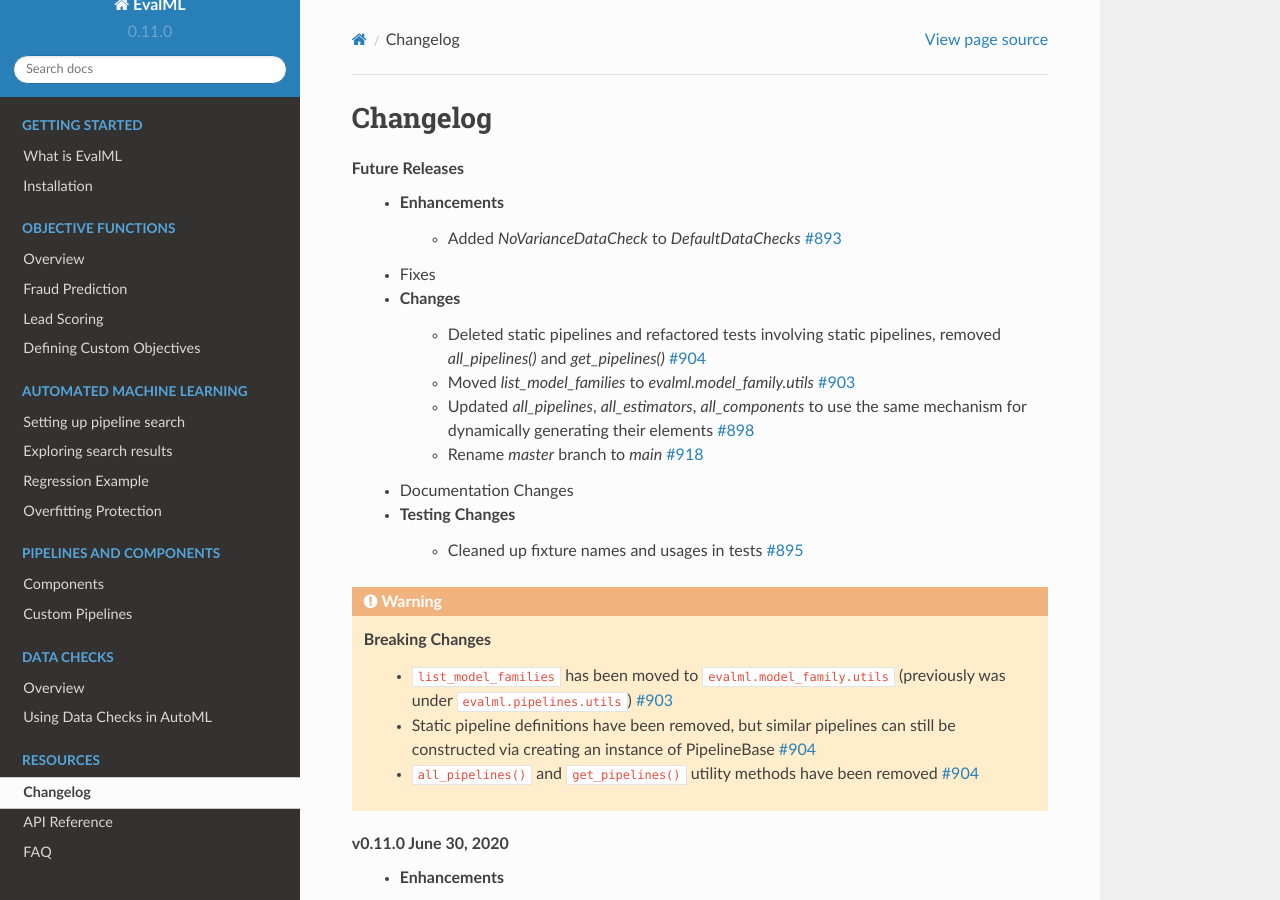
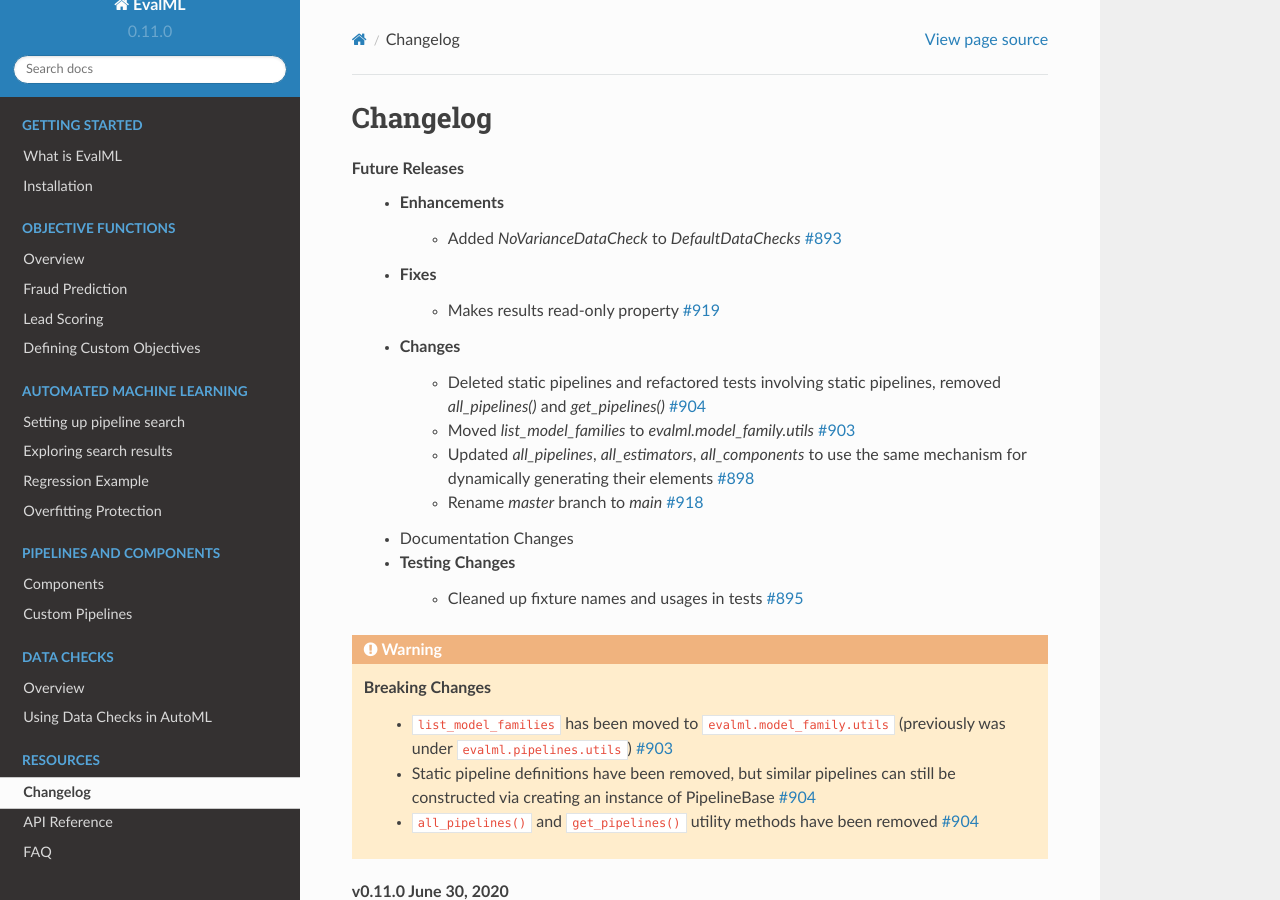
Before and after one commit to alteryx/evalml, a Sphinx documentation site: the page built from docs/source/changelog.rst, in a window 1280 px wide and 900 px high. Built offline with Sphinx 7.4.7 and the Read the Docs theme 2.0.0, drawn with Linux system fonts in a browser that asks for light colours; comment, search, counter and statistics services are not loaded.

Commit message:
changelog

```diff
--- a/docs/source/changelog.rst
+++ b/docs/source/changelog.rst
@@ -7,6 +7,7 @@
     * Enhancements
         * Added `NoVarianceDataCheck` to `DefaultDataChecks` :pr:`893`
     * Fixes
+        * Makes results read-only property :pr:`919`
     * Changes
         * Deleted static pipelines and refactored tests involving static pipelines, removed `all_pipelines()` and `get_pipelines()` :pr:`904`
         * Moved `list_model_families` to `evalml.model_family.utils` :pr:`903`
```
